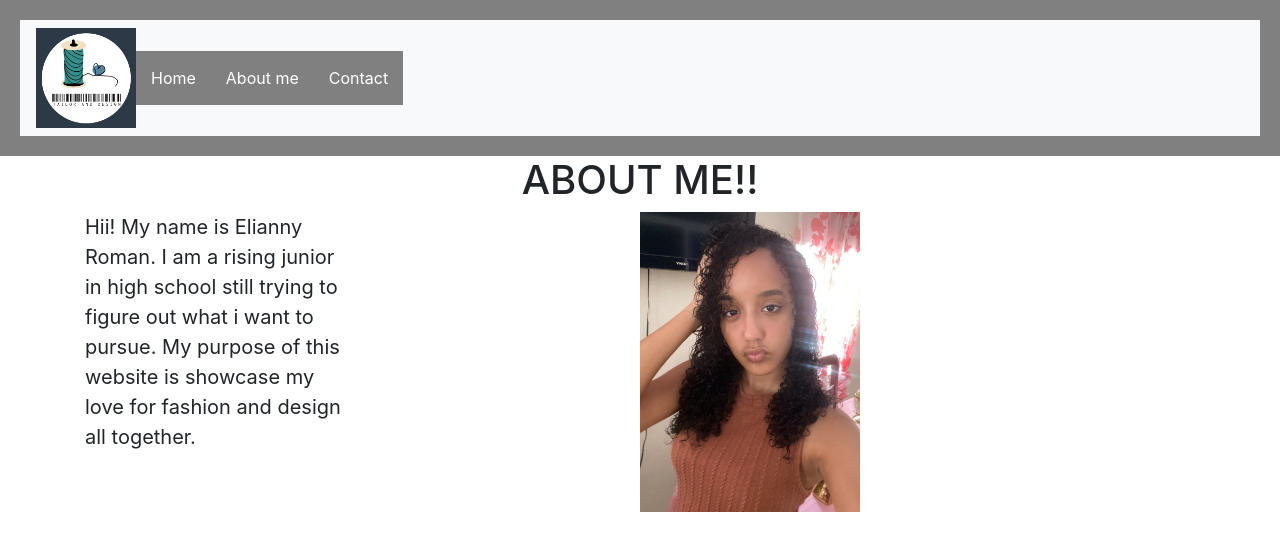
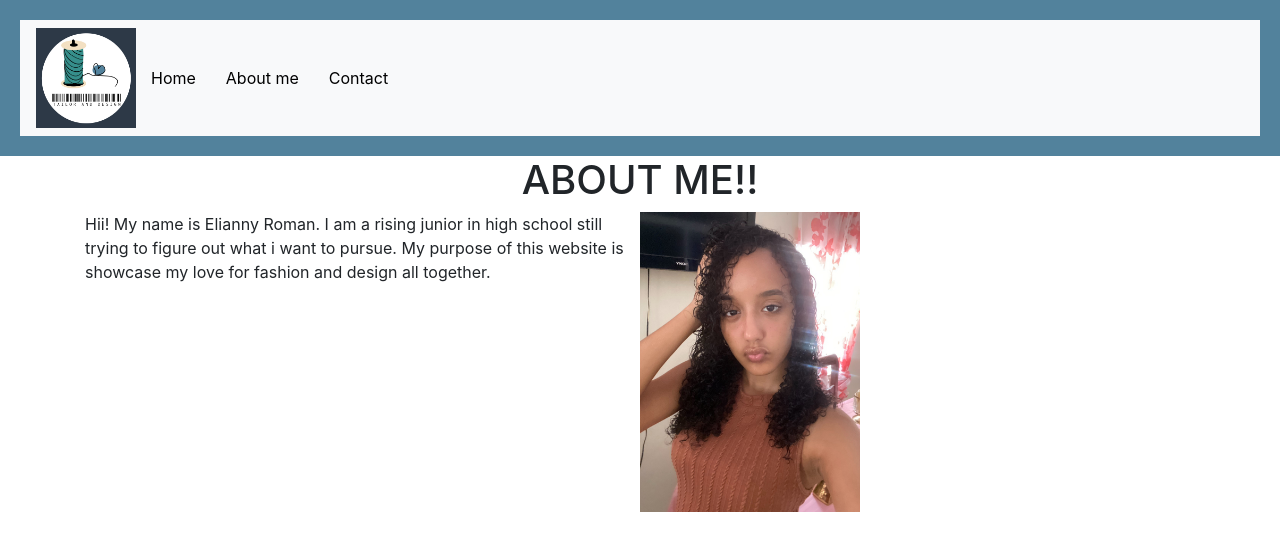
Before and after one commit to eli3nn1y/eli3nn1y.github.io, a plain HTML site: page finalProject/pages/aboutme.html in a window 1280 px wide. Drawn offline with nearby package versions, Linux system fonts and the light colour scheme.

Commit message:
Update style.css

```diff
--- a/finalProject/pages/style.css
+++ b/finalProject/pages/style.css
@@ -1,5 +1,5 @@
 header{
-  background-color: grey;
+  background-color: #52829C;
   text-align: left;
   padding: 20px;
 }
@@ -15,26 +15,25 @@ h1{
 }
 .navbar ul{
   list-style-type: none;
-  background-color: grey;
   padding: 0px;
   margin: 0px;
   overflow: hidden;
 }
 .navbar a{
-  color: white;
+  color: black;
   text-decoration: none;
   padding: 15px;
   display: block;
   text-align: center;
 }
 .navbar a:hover{
-  background-color: #363636;
+  background-color: #7EB1C1;
 }
 .navbar li{
   float: right;
 }
-aside{
+section{
   width: 50%;
-  float: left;
+  text-align: center;
   font-size: 20px;
 }
```
